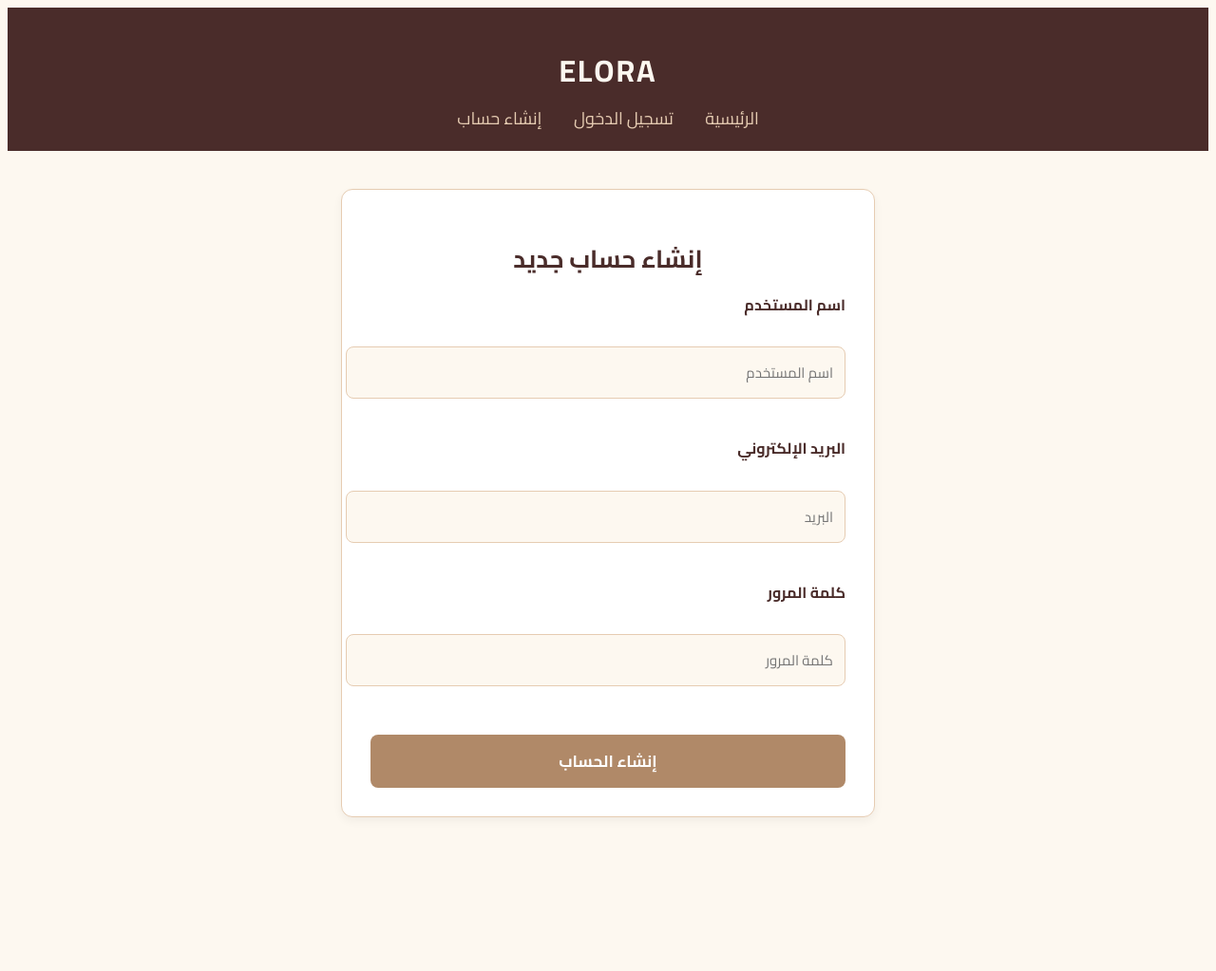
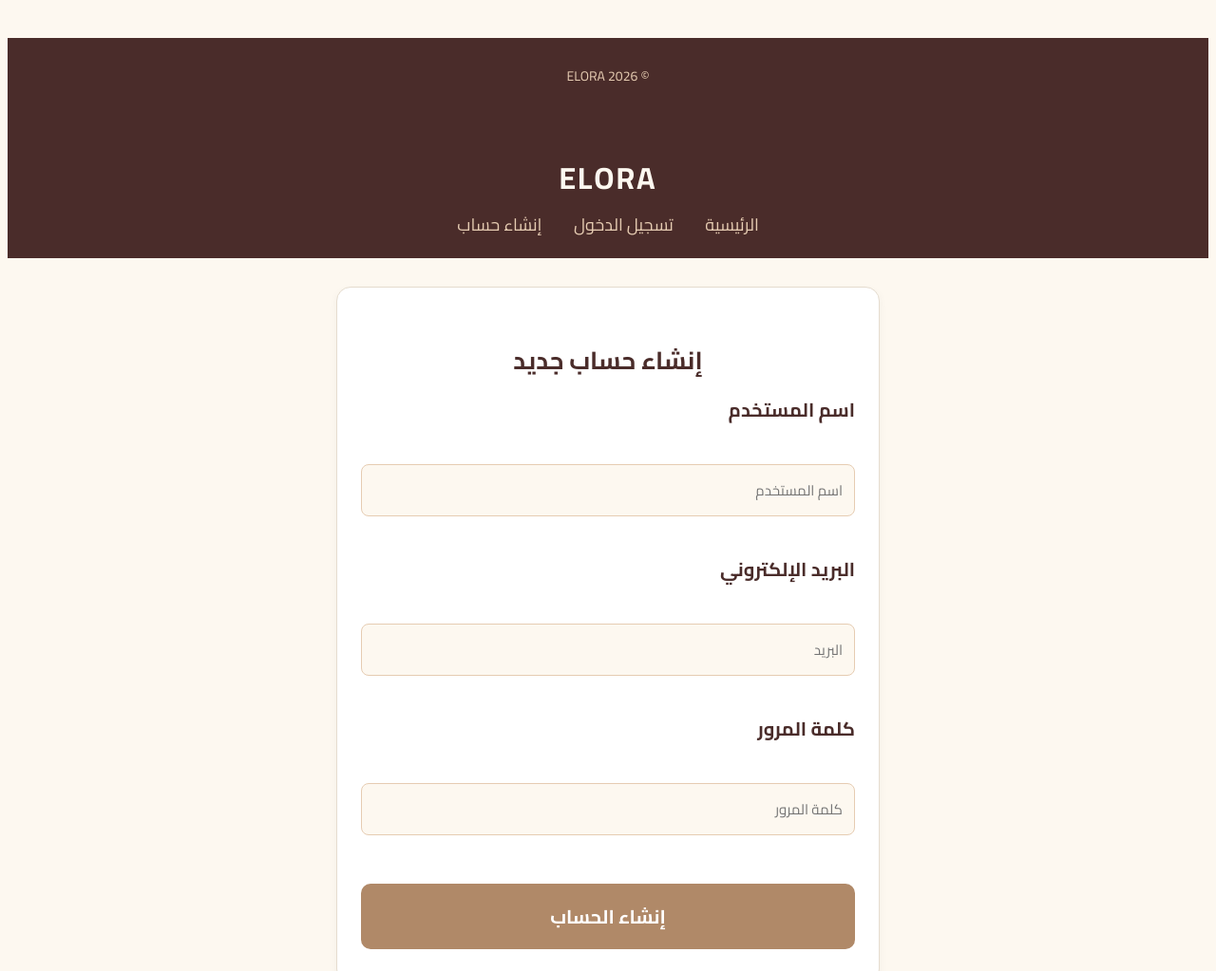
Before and after one commit to elorastore845-cmd/Elora-store, a plain HTML site: page signup.html in a window 1280 px wide. Shown: the top 1023 px of the page at 95% size. Before the commit the page ends 901 px from the top, so only its background shows below. Drawn offline with Linux system fonts and the light colour scheme.

Commit message:
Update signup.html

```diff
--- a/signup.html
+++ b/signup.html
@@ -5,7 +5,17 @@
     <meta name="viewport" content="width=device-width, initial-scale=1.0">
     <title>إنشاء حساب - ELORA</title>
     <link rel="stylesheet" href="style.css">
+    <style>
+main{max-width:520px; margin:30px auto; background:#fff; padding:35px 25px; border-radius:15px; border:1px solid #e5dccf}
+h2{font-size:32px; text-align:center}
+label{font-size:20px; font-weight:bold}
+input{width:100%; padding:16px; font-size:18px; margin:10px 0 20px; border-radius:10px; box-sizing:border-box}
+button{width:100%; padding:16px; font-size:20px; border-radius:10px}
+</style>
 </head>
+    <footer>
+<p>© 2026 ELORA</p>
+</footer>
 <body>
     <header>
         <h1>ELORA</h1>
```
